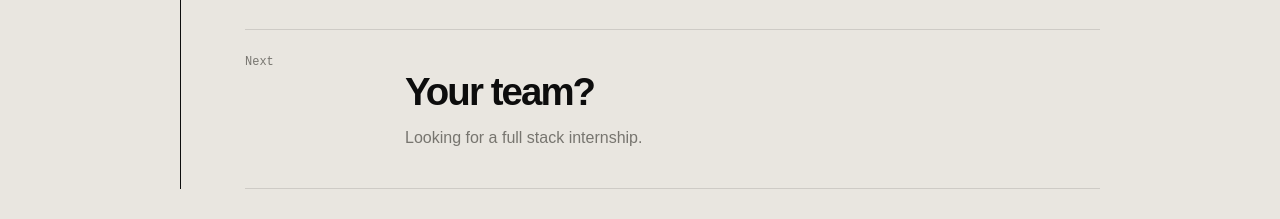
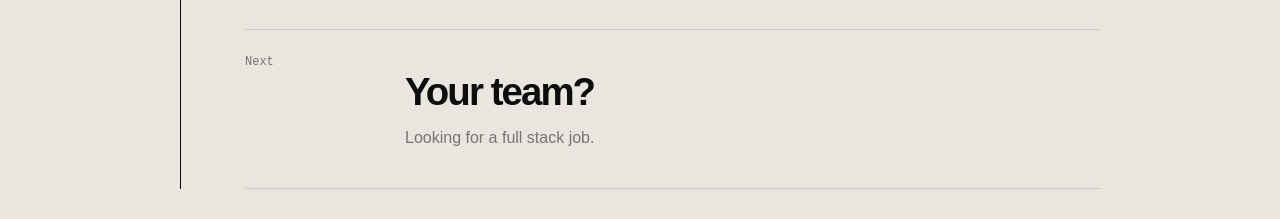
Before and after one commit to Hasib30293/Portfolio, a Next.js app: page / in a window 1280 px wide. Shown: the part 5780-5999 px from the top of the page. Built offline with nearby package versions, Linux system fonts and the light colour scheme.

Commit message:
Update experience section to reflect job search focus instead of internship

```diff
--- a/src/app/page.tsx
+++ b/src/app/page.tsx
@@ -22,7 +22,7 @@ export default function Home() {
     <section id="about" className="section about"><SectionHead index="01" label="A little context" title="A developer who" accent="cares." /><div className="about-grid"><div><p className="lead">Hi, I&apos;m <em>Hasibul.</em></p><p>{PROFILE.summary}</p><div className="actions"><a className="button dark" href={PROFILE.resume} download>Download résumé <Arrow /></a><a className="button" href={PROFILE.github}>GitHub <Arrow /></a></div></div><div className="id-card"><div className="card-band">DEVELOPER ID</div><div className="portrait"><img src="/portrait.png" alt={PROFILE.name} /></div><strong>{PROFILE.name}</strong><span>{PROFILE.role}</span><dl><dt>DEPT.</dt><dd>Computer Science</dd><dt>VALID</dt><dd>2026</dd><dt>BASED</dt><dd>Dhaka, BD</dd></dl><div className="barcode" /></div><div className="facts"><span className="eyebrow">Quick facts</span><dl><dt>Location</dt><dd>{PROFILE.location}</dd><dt>Education</dt><dd>UIU · CSE</dd><dt>Email</dt><dd><a href={'mailto:' + PROFILE.email}>{PROFILE.email}</a></dd><dt>Focus</dt><dd>Accessible web interfaces</dd></dl><blockquote>“Turning UI designs into clean interfaces.”</blockquote></div></div></section>
     <section id="skills" className="section skills"><SectionHead index="02" label="The toolkit" title="A stack with" accent="range." /><div className="skill-grid">{SKILLS.map(s => <div className="skill" key={s.name}><small>{s.number}</small><b>{s.symbol}</b><span>{s.name}</span><em>{s.family}</em></div>)}</div></section>
     <section id="work" className="section work"><SectionHead index="03" label="Selected work" title="Things I&apos;ve" accent="built." /><div className="project-list">{PROJECTS.map((p, i) => <article className="project" key={p.title}><div className="project-number">0{i + 1}</div><div className="project-main"><span className="eyebrow">{p.kicker}</span><h3>{p.title}</h3><p>{p.description}</p><ul>{p.details.map(d => <li key={d}>{d}</li>)}</ul><div className="project-meta"><span>{p.date}</span><span>{p.tech}</span>{p.github && <a href={p.github}>View on GitHub <Arrow /></a>}</div></div>{p.video ? <a className="video-card" href={p.video} target="_blank" rel="noopener noreferrer" aria-label={`Watch the ${p.title} demo on YouTube`}><img src={`https://img.youtube.com/vi/${(p.video.match(/[?&]v=([A-Za-z0-9_-]+)/) ?? [])[1]}/hqdefault.jpg`} alt={`${p.title} demo video`} loading="lazy" /><span className="play" aria-hidden="true">▶</span><strong>Watch demo</strong></a> : p.image ? <div className="image-card"><img src={p.image} alt={`${p.title} screenshot`} loading="lazy" /></div> : <div className="ui-card" aria-label="Illustrative UI"><div className="ui-top"><i /><i /><i /></div><div className="ui-line wide" /><div className="ui-line" /><div className="ui-blocks"><i /><i /><i /></div><strong>Illustrative UI</strong></div>}</article>)}</div></section>
-    <section id="experience" className="section experience"><SectionHead index="04" label="The path so far" title="Learning by" accent="doing." /><div className="timeline">{EDUCATION.map(item => <article key={item.title}><time>{item.year}</time><div><h3>{item.title}</h3><p>{item.place} · {item.detail}</p></div></article>)}<article><time>Next</time><div><h3>Your team?</h3><p>Looking for a full stack internship.</p></div></article></div></section>
+    <section id="experience" className="section experience"><SectionHead index="04" label="The path so far" title="Learning by" accent="doing." /><div className="timeline">{EDUCATION.map(item => <article key={item.title}><time>{item.year}</time><div><h3>{item.title}</h3><p>{item.place} · {item.detail}</p></div></article>)}<article><time>Next</time><div><h3>Your team?</h3><p>Looking for a full stack job.</p></div></article></div></section>
     <section id="achievements" className="section research"><SectionHead index="05" label="Beyond the interface" title="Curiosity is" accent="ongoing." /><div className="research-grid">{RESEARCH.map((r, i) => <article key={r.title}><span>0{i + 1}</span><h3>{r.title}</h3><p>{r.place}</p></article>)}</div><div className="activity"><span className="eyebrow">Activities</span><p>General Member, Computer Club, UIU. Built rover and RoboSoccer robots using Arduino, sensors, ESP-CAM, and embedded systems.</p></div></section>
     <section id="contact" className="contact"><span className="eyebrow">06 — Contact</span><h2>Let&apos;s build<br /><em>something together.</em></h2><a className="email" href={'mailto:' + PROFILE.email}>{PROFILE.email} <Arrow /></a><div className="contact-links"><a href={'tel:' + PROFILE.phone}>{PROFILE.phone}</a><a href={PROFILE.github}>GitHub <Arrow /></a><a href={PROFILE.linkedin}>LinkedIn <Arrow /></a></div><footer><span>© 2026 {PROFILE.name}</span><a href="#top">Back to top ↑</a><span>Built with Next.js</span></footer></section>
   </main>;
```
